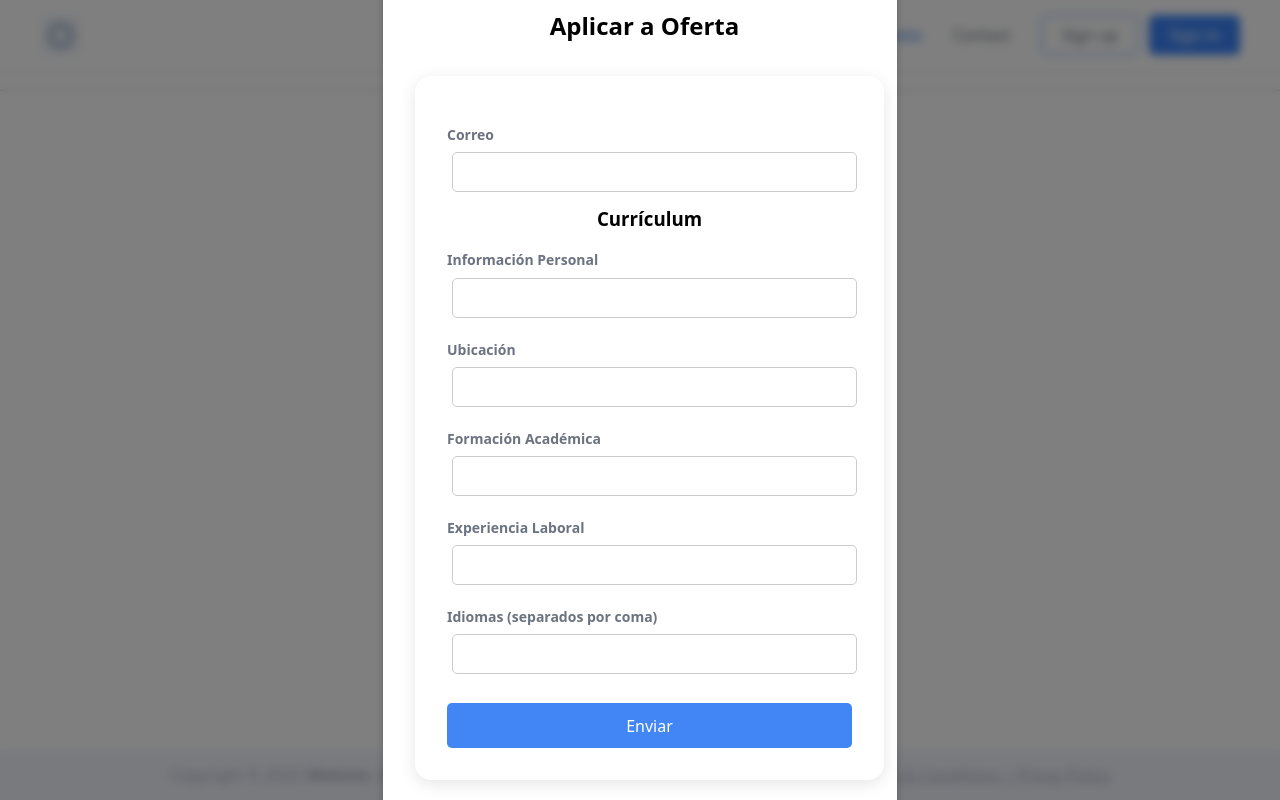
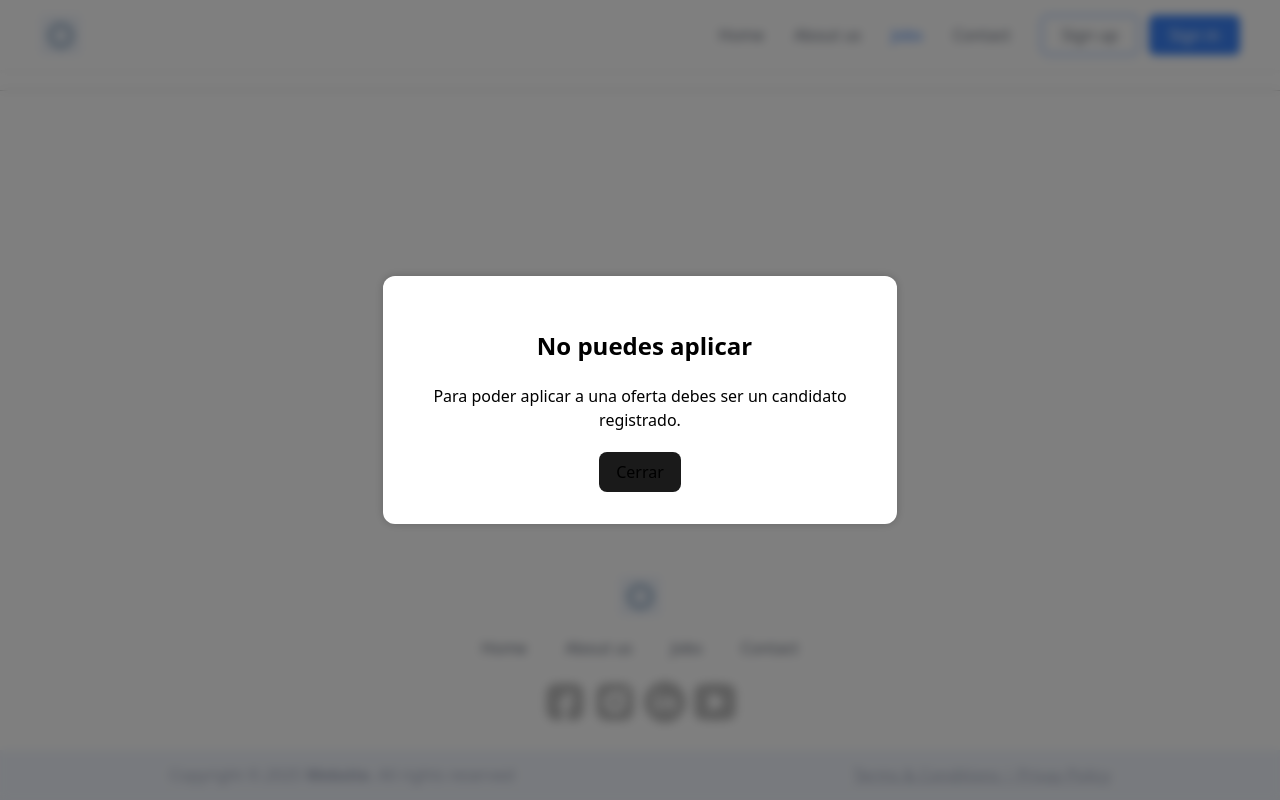
Before and after one commit to juarosrap/Work2day, a React (Vite) app in the folder frontend/: page /jobs/apply in a window 1280 px wide. Built offline with nearby package versions, Linux system fonts and the light colour scheme.

Commit message:
add: get cv when apply and only apply candidates

```diff
--- a/frontend/src/componentes/ApplyForm.jsx
+++ b/frontend/src/componentes/ApplyForm.jsx
@@ -1,54 +1,230 @@
-import { useState } from "react";
+import { useEffect, useState } from "react";
 import "../styles/ModalForm.css";
+import { useAuth } from "../contexts/AuthContext";
+import { useForm } from "react-hook-form";
+import { useNavigate } from "react-router-dom";
 
-export default function ApplyForm({ onClose }) {
-  const [formData, setFormData] = useState({
-    correo: "",
-    cvUrl: "",
-  });
+export default function ApplyForm() {
+  const { currentUser } = useAuth();
+  const [apiError, setApiError] = useState("");
+  const [successMessage, setSuccessMessage] = useState("");
+  const [isLoading, setIsLoading] = useState(true);
 
-  const handleChange = (e) => {
-    const { name, value } = e.target;
-    setFormData((prev) => ({
-      ...prev,
-      [name]: value,
-    }));
+  const navigate = useNavigate();
+
+  const {
+    register,
+    handleSubmit,
+    setValue,
+    formState: { errors },
+  } = useForm();
+
+  useEffect(() => {
+    if (currentUser && currentUser.id && currentUser.userType === "candidato") {
+      async function getUser() {
+        setIsLoading(true);
+        const API = `http://localhost:5000/api/candidato/${currentUser.id}`;
+
+        try {
+          const response = await fetch(API);
+
+          if (!response.ok) {
+            if (response.status === 404) {
+              const errorData = await response.json();
+              setApiError(errorData.message || "Usuario no encontrado");
+            } else {
+              setApiError("Error al obtener los datos del usuario");
+            }
+            setIsLoading(false);
+            return;
+          }
+
+          const data = await response.json();
+
+
+          setValue("correo", data.correo || "");
+          setValue("informacionPersonal", data.curriculum.informacionPersonal || "");
+          setValue("ubicacion", data.curriculum.ubicacion || "");
+          setValue(
+            "formacionAcademica",
+            data.curriculum.formacionAcademica || ""
+          );
+          setValue(
+            "experienciaLaboral",
+            data.curriculum.experienciaLaboral || ""
+          );
+          setValue(
+            "idiomas",
+            Array.isArray(data.curriculum.idiomas)
+              ? data.curriculum.idiomas.join(", ")
+              : ""
+          );
+
+          setIsLoading(false);
+        } catch (error) {
+          console.error("Error al obtener datos del usuario:", error);
+          setApiError("Error de conexión al obtener los datos del usuario");
+          setIsLoading(false);
+        }
+      }
+
+      getUser();
+    } else {
+      setIsLoading(false);
+    }
+  }, [currentUser, setValue]);
+
+  const onSubmit = async (data) => {
+    try {
+      // Aquí puedes enviar los datos a tu API
+      console.log("CV enviado:", data);
+
+      // Simular éxito (reemplazar con llamada real a API)
+      setSuccessMessage("Aplicación enviada con éxito");
+      setTimeout(() => {
+        onClose();
+      }, 2000);
+    } catch (error) {
+      setApiError("Error al enviar la aplicación");
+    }
   };
 
-  const handleSubmit = (e) => {
-    e.preventDefault();
-    console.log("CV enviado:", formData);
-    // Llamada a API
-    onClose();
-  };
+  if (isLoading) {
+    return (
+      <div className="modal-background">
+        <div className="modal-container">
+          <h2 style={{ textAlign: "center" }}>Cargando...</h2>
+        </div>
+      </div>
+    );
+  }
+
+
+  if (!currentUser || currentUser.userType !== "candidato") {
+    return (
+      <div className="modal-background">
+        <div className="modal-container">
+          <h2 style={{ textAlign: "center" }}>No puedes aplicar</h2>
+          <p style={{ textAlign: "center", margin: "20px 0" }}>
+            Para poder aplicar a una oferta debes ser un candidato registrado.
+          </p>
+          <div style={{ display: "flex", justifyContent: "center" }}>
+            <button onClick={() => navigate("/jobs")} style={{ padding: "8px 16px" }}>
+              Cerrar
+            </button>
+          </div>
+        </div>
+      </div>
+    );
+  }
 
   return (
     <div className="modal-background">
       <div className="modal-container">
         <h2 style={{ textAlign: "center" }}>Aplicar a Oferta</h2>
-        <form onSubmit={handleSubmit} className="registro-form">
+
+        {apiError && (
+          <div
+            className="error-message"
+            style={{ color: "red", textAlign: "center", margin: "10px 0" }}
+          >
+            {apiError}
+          </div>
+        )}
+
+        {successMessage && (
+          <div
+            className="success-message"
+            style={{ color: "green", textAlign: "center", margin: "10px 0" }}
+          >
+            {successMessage}
+          </div>
+        )}
+
+        <form onSubmit={handleSubmit(onSubmit)} className="registro-form">
           <label>Correo</label>
           <input
-            type="email"
-            name="correo"
-            value={formData.correo}
-            onChange={handleChange}
-            required
+            {...register("correo", {
+              required: "El correo es obligatorio",
+              pattern: {
+                value: /^[A-Z0-9._%+-]+@[A-Z0-9.-]+\.[A-Z]{2,}$/i,
+                message: "Email inválido",
+              },
+            })}
           />
+          {errors.correo && (
+            <span className="error-text">{errors.correo.message}</span>
+          )}
 
           <h3 style={{ textAlign: "center" }}>Currículum</h3>
+
           <label>Información Personal</label>
-          <input name="informacionPersonal" onChange={handleChange} />
+          <input
+            {...register("informacionPersonal", {
+              required: "La información personal es obligatoria",
+            })}
+          />
+          {errors.informacionPersonal && (
+            <span className="error-text">
+              {errors.informacionPersonal.message}
+            </span>
+          )}
+
           <label>Ubicación</label>
-          <input name="ubicacionCurriculum" onChange={handleChange} />
+          <input
+            {...register("ubicacion", {
+              required: "La ubicación es obligatoria",
+            })}
+          />
+          {errors.ubicacion && (
+            <span className="error-text">{errors.ubicacion.message}</span>
+          )}
+
           <label>Formación Académica</label>
-          <input name="formacionAcademica" onChange={handleChange} />
+          <input
+            {...register("formacionAcademica", {
+              required: "La formación académica es obligatoria",
+            })}
+          />
+          {errors.formacionAcademica && (
+            <span className="error-text">
+              {errors.formacionAcademica.message}
+            </span>
+          )}
+
           <label>Experiencia Laboral</label>
-          <input name="experienciaLaboral" onChange={handleChange} />
+          <input
+            {...register("experienciaLaboral", {
+              required: "La experiencia laboral es obligatoria",
+            })}
+          />
+          {errors.experienciaLaboral && (
+            <span className="error-text">
+              {errors.experienciaLaboral.message}
+            </span>
+          )}
+
           <label>Idiomas (separados por coma)</label>
-          <input name="idiomas" onChange={handleChange} />
+          <input {...register("idiomas")} />
 
-          <button type="submit">Enviar</button>
+          <div
+            className="form-buttons"
+            style={{
+              display: "flex",
+              gap: "10px",
+              justifyContent: "center",
+              marginTop: "20px",
+            }}
+          >
+            <button
+              type="button"
+              onClick={() => navigate("/jobs")}
+              style={{ backgroundColor: "#ccc" }}
+            >
+              Cancelar
+            </button>
+            <button type="submit">Enviar</button>
+          </div>
         </form>
       </div>
     </div>
--- a/frontend/src/componentes/JobsDetail.jsx
+++ b/frontend/src/componentes/JobsDetail.jsx
@@ -57,7 +57,7 @@ export default function JobsDetail() {
         <h2>Job details</h2>
       </div>
       <div className="enterprise-section">
-        <div className="left-side">Enterprise</div>
+        <div className="left-side">Enterprise/Employer</div>
         <div className="right-side">Universidad de Sevilla</div>
       </div>
       <div className="application-section">
```
